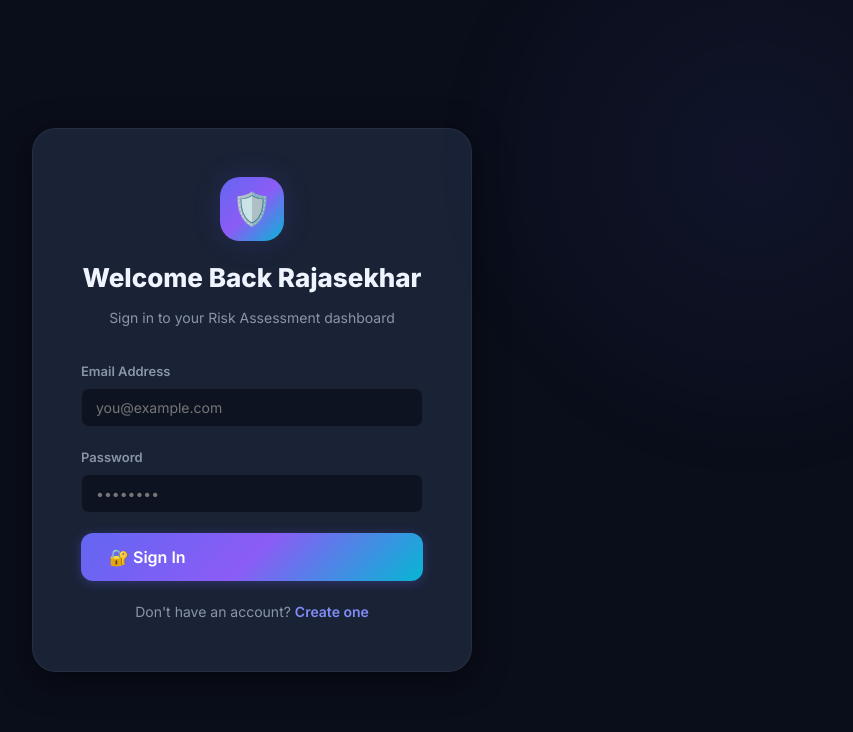
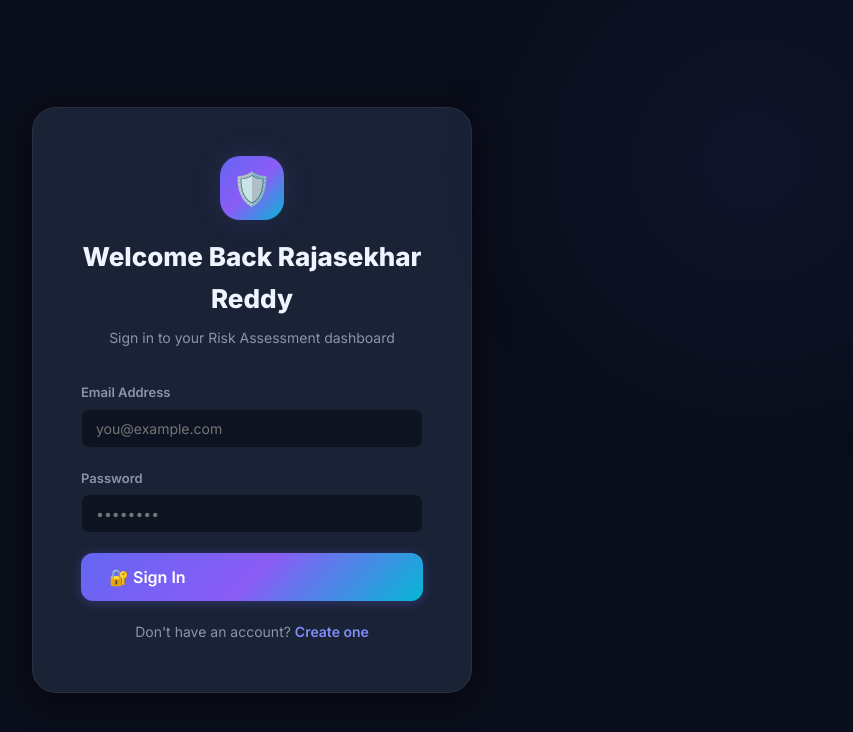
Before and after one commit to Rajasekhar-1111/RiskAssessmentTool, a React (Vite) app in the folder frontend/: page /login in a window 1280 px wide. Shown: the top 732 px of the page, without its empty margins (388-1241 px from the left). Built offline with nearby package versions, Linux system fonts and the light colour scheme.

Commit message:
Resolved login page merge conflict

```diff
--- a/frontend/src/pages/LoginPage.jsx
+++ b/frontend/src/pages/LoginPage.jsx
@@ -29,7 +29,7 @@
       <div className="auth-card slide-up">
         <div className="auth-logo">
           <div className="auth-logo-icon">🛡️</div>
-          <h1 className="auth-title">Welcome Back Rajasekhar</h1>
+          <h1 className="auth-title">Welcome Back Rajasekhar Reddy</h1>
           <p className="auth-subtitle">Sign in to your Risk Assessment dashboard</p>
         </div>
 
```
